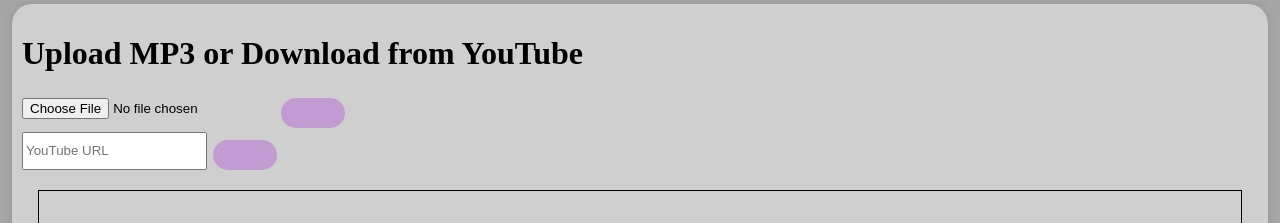
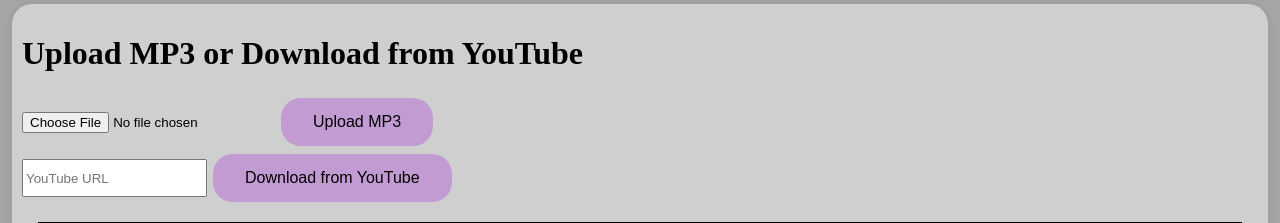
Before and after one commit to N1ght4ct1ve/Musikwebsite, a Flask app: page / in a window 1280 px wide. Shown: the part 26-249 px from the top of the page. Run offline with Flask 3, Linux system fonts and the light colour scheme; data that the repository does not hold is empty; some libraries are stand-ins or nearby versions.

Commit message:
form revert

```diff
--- a/templates/index.html
+++ b/templates/index.html
@@ -18,11 +18,11 @@
             <h1>Upload MP3 or Download from YouTube</h1>
             <form method="post" enctype="multipart/form-data" action="/upload">
                 <input class="inputfield" type="file" name="file">
-                <button class="button" type="submit" value="Upload MP3"></button>
+                <input class="button" type="submit" value="Upload MP3">
             </form>
             <form method="post" action="/download">
                 <input class="inputfield" type="text" name="url" placeholder="YouTube URL">
-                <button class="button" type="submit" value="Download from YouTube"></button>
+                <input class="button" type="submit" value="Download from YouTube">
             </form>
         </div>
         <div class="current_song_parent">
```
